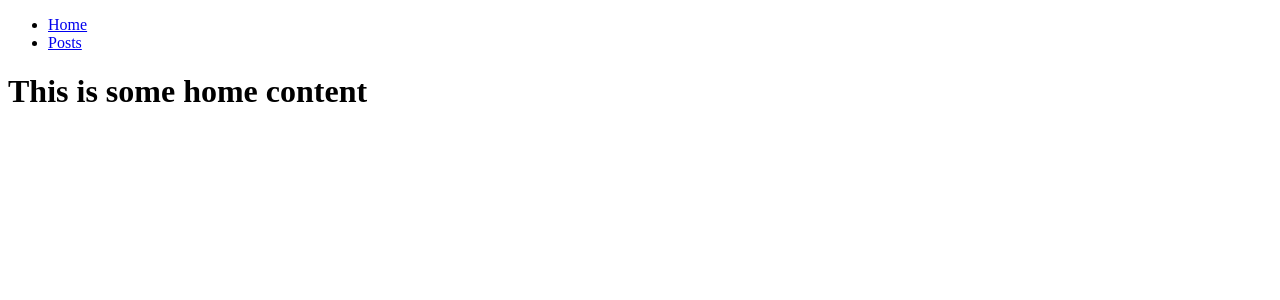
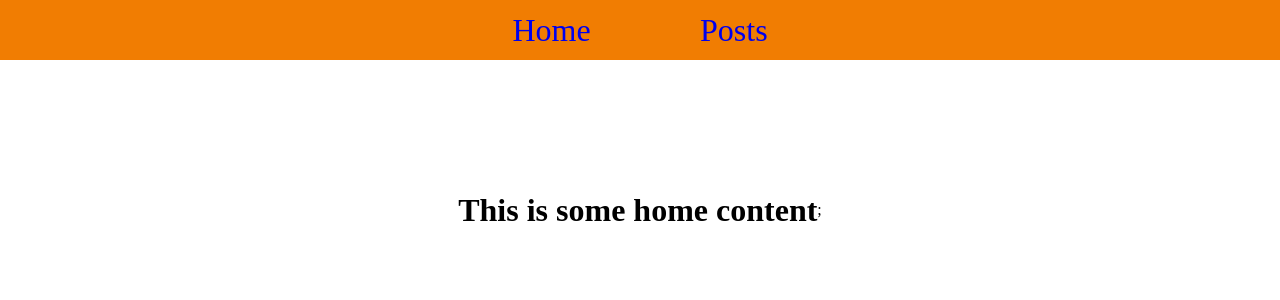
Before and after one commit to MislavLesin/NWT-React, a React (Create React App) app in the folder client/: page / in a window 1280 px wide. Shown: the top 300 px of the page. Built offline with nearby package versions, Linux system fonts and the light colour scheme.

Commit message:
Working posts page with only get request

```diff
--- a/client/package.json
+++ b/client/package.json
@@ -6,6 +6,7 @@
     "@testing-library/jest-dom": "^5.16.5",
     "@testing-library/react": "^13.3.0",
     "@testing-library/user-event": "^13.5.0",
+    "axios": "^0.27.2",
     "cors": "^2.8.5",
     "react": "^18.2.0",
     "react-dom": "^18.2.0",
--- a/client/src/App.js
+++ b/client/src/App.js
@@ -2,7 +2,7 @@ import React from "react";
 import { Route, Routes } from "react-router-dom";
 import Navbar from "./Navbar/Navbar";
 import Home from "./Home/Home";
-import Posts from "./Posts/Post";
+import Posts from "./Posts/Posts";
 
 const App = () => {
   return (
--- a/client/src/Home/Home.js
+++ b/client/src/Home/Home.js
@@ -1,5 +1,10 @@
+import styles from "./styles.css";
 function Home() {
-  return <h1>This is some home content</h1>;
+  return (
+    <div className="content-wrapper">
+      <h1>This is some home content</h1>;
+    </div>
+  );
 }
 
 export default Home;
--- /dev/null
+++ b/client/src/Home/styles.css
@@ -0,0 +1,6 @@
+.content-wrapper {
+    display: flex;
+    justify-content: center;
+    align-items: center;
+    height: 300px;
+}
--- a/client/src/Navbar/Navbar.js
+++ b/client/src/Navbar/Navbar.js
@@ -1,17 +1,18 @@
 import { Link } from "react-router-dom";
-
+import styles from "./styles.css";
 function Navbar() {
   return (
-    <>
-      <ul>
-        <li>
-          <Link to="/">Home</Link>
-        </li>
-        <li>
-          <Link to="/posts">Posts</Link>
-        </li>
-      </ul>
-    </>
+    <nav className="nav-container">
+      <div className="nav-link-wrapper">
+        <Link to="/">
+          <p>Home</p>
+        </Link>
+
+        <Link to="/posts">
+          <p>Posts</p>
+        </Link>
+      </div>
+    </nav>
   );
 }
 
--- /dev/null
+++ b/client/src/Navbar/styles.css
@@ -0,0 +1,40 @@
+.nav-link-wrapper {
+    list-style-type: none;
+    display: flex;
+    flex-direction: row;
+    justify-content: space-evenly;
+    align-items: center;
+
+    padding: 0;
+    margin: 0 auto;
+    height: 60px;
+    align-items: center;
+    width: 60%;
+    max-width: 450px;
+}
+.nav-container {
+    align-items: center;
+    background-color: rgb(241, 125, 2);
+}
+
+body {
+    margin: 0;
+}
+
+.nav-container p {
+    font-size: xx-large;
+    margin: 12px;
+
+}
+
+
+
+a:link { text-decoration: none; }
+
+
+a:visited { text-decoration: none; }
+
+
+
+
+a:active { text-decoration: none; }
--- a/client/src/Posts/Post.js
+++ /dev/null
@@ -1,5 +0,0 @@
-function Posts() {
-  return <h1>These are some Posts</h1>;
-}
-
-export default Posts;
--- /dev/null
+++ b/client/src/Posts/Post/Post.js
@@ -0,0 +1,38 @@
+import styles from "./styles.css";
+
+function Post(props) {
+  function getTags() {
+    if (props.tags.length < 1) {
+      return <label>No tags</label>;
+    } else {
+      return props.tags.map((tag) => {
+        return (
+          <label className="tag" key={props._id + tag}>
+            #{tag}
+          </label>
+        );
+      });
+    }
+  }
+  return (
+    <div className="post-content-wrapper">
+      <div className="username-wrapper">
+        <label>Username:</label>
+        <h2 className="username">{props.username}</h2>
+      </div>
+      <div className="message-wrapper">
+        <label>Message:</label>
+        <h3 className="message">{props.message}</h3>
+      </div>
+      <div className="tags-wrapper">
+        <label>Tags:</label>
+        <div className="tags">{getTags()}</div>
+      </div>
+      <div className="buttons-wrapper">
+        <button className="edit-button">EDIT</button>
+        <button className="delete-button">DELETE</button>
+      </div>
+    </div>
+  );
+}
+export default Post;
--- /dev/null
+++ b/client/src/Posts/Post/TestPost.js
@@ -0,0 +1,10 @@
+function TestPost({ username, message }) {
+  return (
+    <div>
+      <h1>{username}</h1>
+      <h1>{message}</h1>
+    </div>
+  );
+}
+
+export default TestPost;
--- /dev/null
+++ b/client/src/Posts/Post/styles.css
@@ -0,0 +1,88 @@
+.post-content-wrapper{
+    width: 450px;
+    margin-top: 20px;
+    border-radius: 20px;
+    display: flex;
+    justify-content: space-between;
+    flex-direction: column;
+    padding: 16px;
+    margin: 25px auto;
+    margin-bottom: 30px;
+    border: 1px solid;
+    box-shadow: 5px 10px #3e3c3c;
+}
+
+.username-wrapper, .message-wrapper, .tags-wrapper, .tags{
+    width: 100%;
+    display: flex;
+    flex-direction: row;
+    align-items: center;
+    height: 70px;
+}
+
+.username, .message, .tags{
+    background-color: rgb(213, 213, 213);
+}
+.tags{
+    height: 28px;
+    border-radius: 6px;
+    padding: 5px;
+}
+
+.post-content-wrapper label{
+    margin-right: 20px;
+    font-size: larger;
+}
+
+.username{
+    overflow: hidden;
+    width: 100%;
+    border-radius: 6px;
+    padding: 5px;
+}
+.message {
+    overflow: hidden;
+    width: 100%;
+    border-radius: 6px;
+    padding: 5px;
+}
+
+.tags-wrapper label {
+    margin-right: 6px;
+}
+.tags {
+    margin: 0;
+}
+
+.buttons-wrapper {
+    display: flex;
+    justify-content: space-evenly;
+    width: 100%;
+    align-items: center;
+}
+
+.buttons-wrapper button {
+    border: none;
+    color: white;
+    text-align: center;
+    display: inline-block;
+    font-size: 16px;
+    cursor: pointer;
+    border-radius: 4px;
+    margin: 8px;
+    padding: 10px 14px;
+    box-shadow: 4px 8px #888888;
+}
+
+.edit-button {
+    background-color: #4CAF50;
+}
+.delete-button{
+    background-color: #ed6a68;
+}
+button:active {
+    box-shadow: 2px 4px #888888;
+    position: relative;
+    top: 2px;
+    left: 2px;
+}
--- /dev/null
+++ b/client/src/Posts/Posts.js
@@ -0,0 +1,47 @@
+import Post from "./Post/Post";
+import styles from "./styles.css";
+import React, { useState, useEffect } from "react";
+import axios from "axios";
+import TestPost from "./Post/TestPost";
+
+function Posts() {
+  var [posts, setPosts] = useState([]);
+  const url = "http://localhost:5000/posts";
+
+  useEffect(() => {
+    axios
+      .get(url)
+      .then((res) => {
+        console.log(res.data);
+        setPosts(res.data);
+      })
+      .catch((error) => console.log(error));
+  }, []);
+
+  function MapPosts() {
+    if (posts.length < 1) {
+      return (
+        <div>
+          <h1>There are no Posts yet!</h1>
+        </div>
+      );
+    } else {
+      return posts.map((post) => {
+        return (
+          <div className="post" key={post._id}>
+            <Post
+              username={post.username}
+              message={post.message}
+              tags={post.tags}
+              _id={post._id}
+            />
+          </div>
+        );
+      });
+    }
+  }
+
+  return <div className="posts-content-wrapper">{MapPosts()}</div>;
+}
+
+export default Posts;
--- /dev/null
+++ b/client/src/Posts/styles.css
@@ -0,0 +1,15 @@
+.posts-content-wrapper{
+    margin: 20px 5% 20px 5%;
+    border: 2px;
+    border-style: solid;
+    border-radius: 20px;
+    box-shadow: 5px 10px #3e3c3c;
+    display: flex;
+    flex-direction: row;
+    flex-wrap: wrap;
+    justify-content: space-evenly;
+}
+.post {
+    margin: 0 25px 0 25px;
+
+}
```
Also changed, not shown: 2 other files (tests, documents, lock files or other folders).
